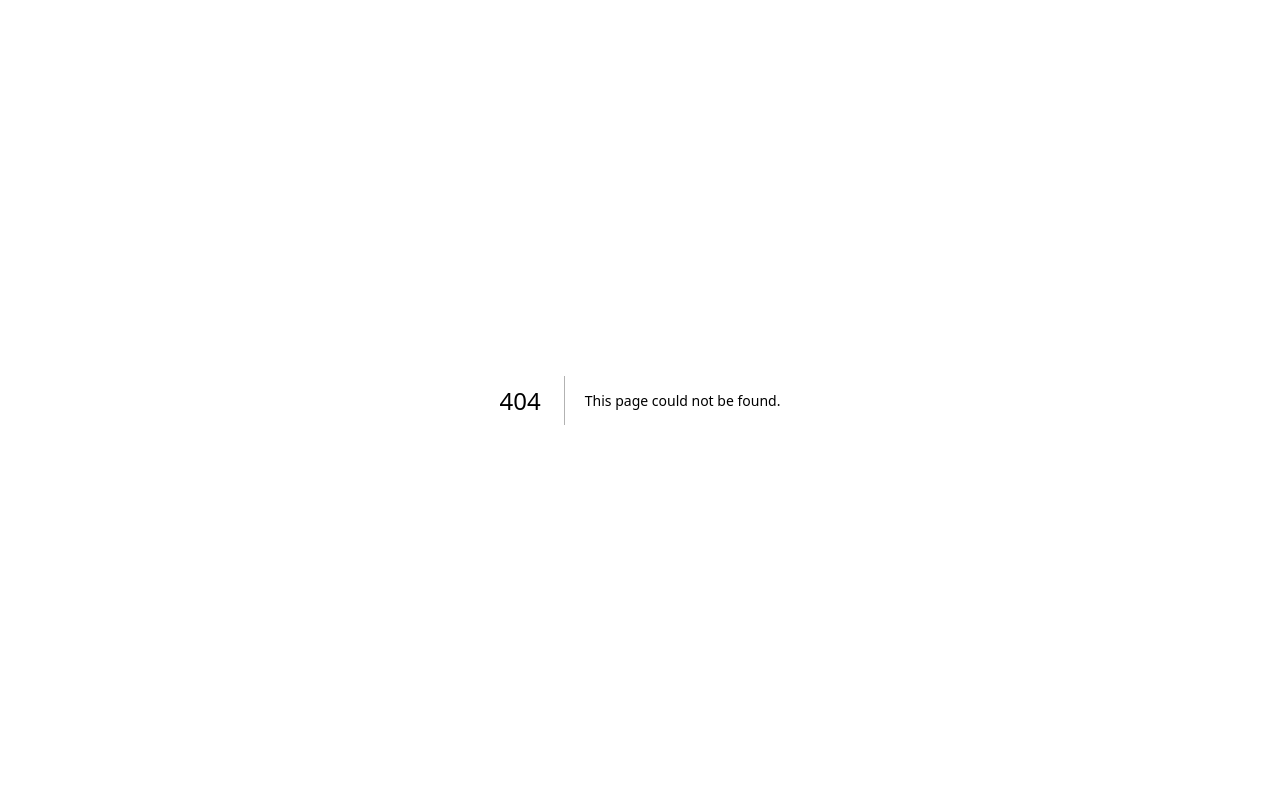
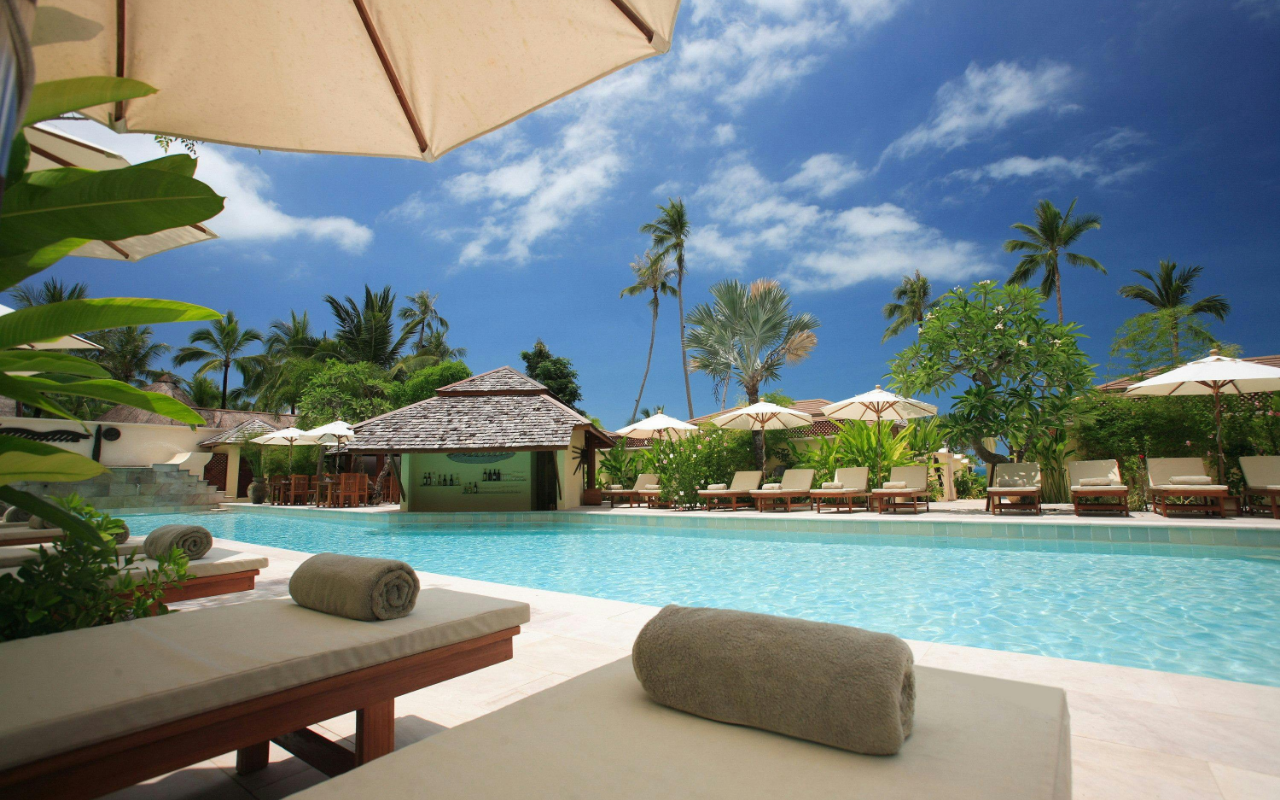
Before and after one commit to Sadi73/hotel-booking-system, a Next.js app: page /room/1 in a window 1280 px wide. Before the commit this address had no page. Built offline with nearby package versions, Linux system fonts and the light colour scheme.

Commit message:
route to room details

```diff
--- a/src/app/globals.css
+++ b/src/app/globals.css
@@ -1,6 +1,10 @@
 @tailwind base;
 @tailwind components;
 @tailwind utilities;
+
+.accomodation-slider {
+  height: 475px;
+}
 
 /* :root {
   --background: #ffffff;
--- /dev/null
+++ b/src/app/room/[roomId]/layout.js
@@ -0,0 +1,13 @@
+import Banner from '@/components/LandingPageLayout/BannerSection/Banner';
+import React from 'react';
+
+const layout = ({ children }) => {
+    return (
+        <div>
+            <Banner />
+            {children}
+        </div>
+    );
+};
+
+export default layout;
--- /dev/null
+++ b/src/app/room/[roomId]/page.jsx
@@ -0,0 +1,11 @@
+import React from 'react';
+
+const page = () => {
+    return (
+        <div>
+            room
+        </div>
+    );
+};
+
+export default page;
--- a/src/components/LandingPageLayout/Accomodation/AccomodationCarousel.jsx
+++ b/src/components/LandingPageLayout/Accomodation/AccomodationCarousel.jsx
@@ -65,7 +65,7 @@ export default function AccomodationCarousel() {
                     clickable: true,
                 }}
                 modules={[Pagination]}
-                className="mySwiper"
+                className="mySwiper accomodation-slider"
                 breakpoints={{
                     // when window width is >= 640px
                     640: {
```
Also changed, not shown: src/components/LandingPageLayout/Accomodation/RoomCard.jsx (+5 -4 lines).
